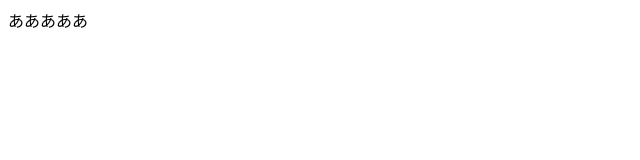
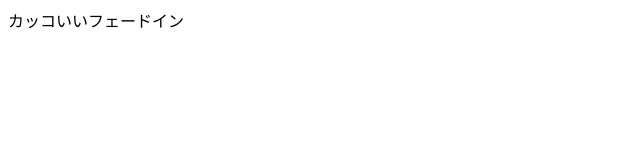
Before and after one commit to inoyoh/practice, a plain HTML site: page fadein/index.html in a window 1280 px wide. Shown: the whole page, without its empty margins (0-640 px from the left). Drawn offline with Linux system fonts and the light colour scheme.

Commit message:
文言変更

```diff
--- a/fadein/index.html
+++ b/fadein/index.html
@@ -8,6 +8,6 @@
   <title>Document</title>
 </head>
 <body>
-<span class="is-fadeIn">あああああ</span>
+<span class="is-fadeIn">カッコいいフェードイン</span>
 </body>
 </html>
```
